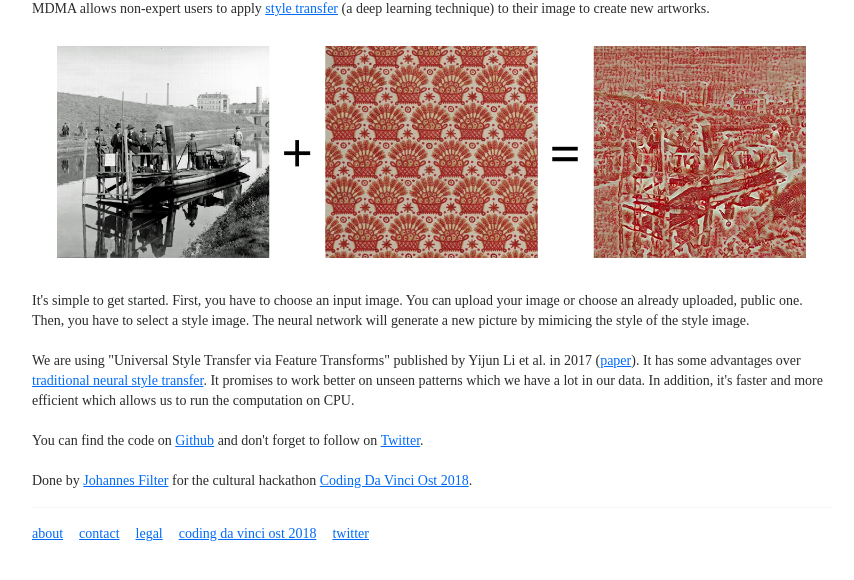
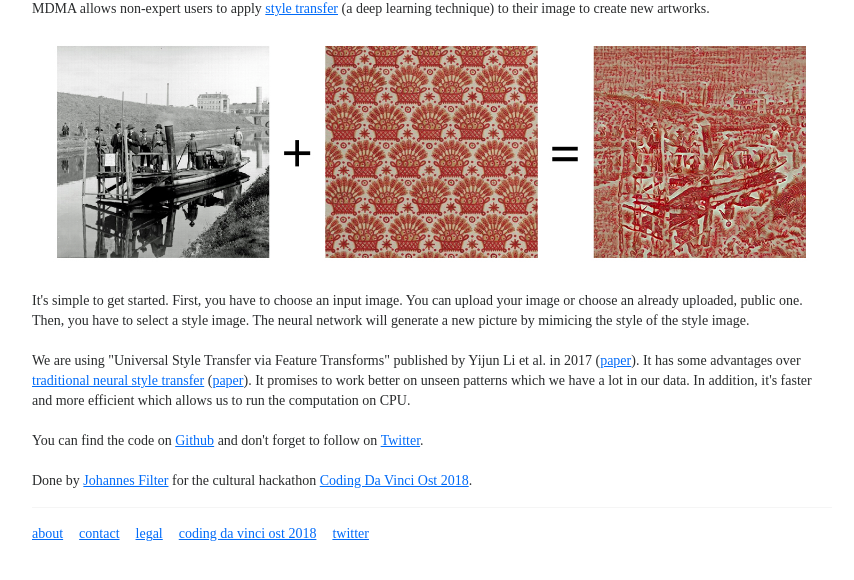
Before and after one commit to jfilter/MDMA, a Django app: page /about/ in a window 1280 px wide. Shown: the part 115-695 px from the top of the page, without its empty margins (208-1062 px from the left). Run offline with Django 3.2, Linux system fonts and the light colour scheme; parts of the project's set-up code (start-up, migrations or seed data) failed here and were passed over; some libraries are stand-ins or nearby versions.

Commit message:
fix static text

```diff
--- a/templates/pages/about.html
+++ b/templates/pages/about.html
@@ -16,7 +16,8 @@
 
   It's simple to get started. First, you have to choose an input image. You can upload your image or choose an already uploaded, public one. Then, you have to select a style image. The neural network will generate a new picture by mimicing the style of the style image. <br /> <br />
 
-  We are using "Universal Style Transfer via Feature Transforms" published by Yijun Li et al. in 2017 (<a href="https://arxiv.org/pdf/1705.08086.pdf">paper</a>). It has some advantages over <a href="https://arxiv.org/abs/1508.06576">traditional neural style transfer</a>. It promises to work better on unseen patterns which we have a lot in our data. In addition, it's faster and more efficient which allows us to run the computation on CPU. <br /><br />
+  We are using "Universal Style Transfer via Feature Transforms" published by Yijun Li et al. in 2017 (<a href="https://arxiv.org/pdf/1705.08086.pdf">paper</a>). It has some advantages over <a href="https://medium.com/artists-and-machine-intelligence/neural-artistic-style-transfer-a-comprehensive-look-f54d8649c199
+  ">traditional neural style transfer</a> (<a href="https://arxiv.org/abs/1508.06576">paper</a>). It promises to work better on unseen patterns which we have a lot in our data. In addition, it's faster and more efficient which allows us to run the computation on CPU. <br /><br />
 
   You can find the code on <a href="https://github.com/jfilter/MDMA">Github</a> and don't forget to follow on <a href="https://twitter.com/mdma_art">Twitter</a>.<br /> <br />
 
```
